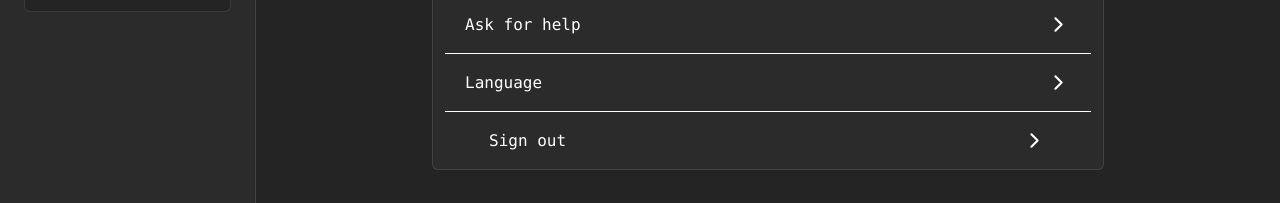
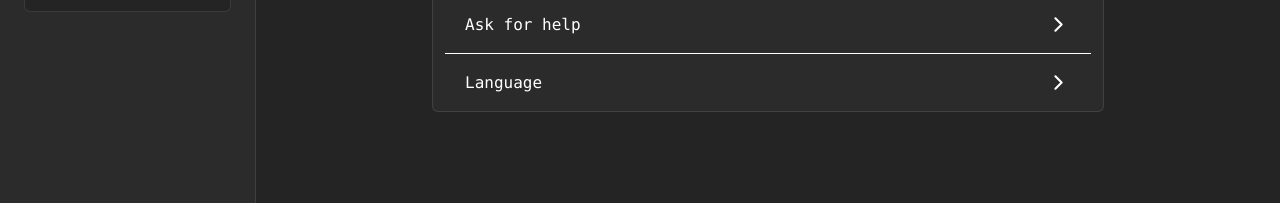
Before and after one commit to Ein-shen/Finance_tracker, a React (Vite) app in the folder client/: page /dashboard/settings in a window 1280 px wide. Shown: the part 414-617 px from the top of the page. Built offline with nearby package versions, Linux system fonts and the light colour scheme; no server answers.

Commit message:
remove the signout therer

```diff
--- a/client/src/pages/user/Settings.jsx
+++ b/client/src/pages/user/Settings.jsx
@@ -85,7 +85,7 @@ export const Settings = () => {
 
         {/* Language Button */}
         <button
-          className="w-full border-b pb-4  px-6 sm:px-8 md:px-12 lg:px-5 font-mono text-md transition-colors hover:opacity-80 flex items-center justify-between"
+          className="w-full  px-6 sm:px-8 md:px-12 lg:px-5 font-mono text-md transition-colors hover:opacity-80 flex items-center justify-between"
           onClick={() => {
             setShowOpen(false)
             handleNavigate('')
@@ -95,10 +95,7 @@ export const Settings = () => {
           <ChevronRight size={25} />
         </button>
 
-        <span className=" px-6 font-mono text-md transition-colors hover:opacity-80 flex items-center justify-between">
-            <Signout />
 
-        </span>
 
       </div>
     </div>
```
